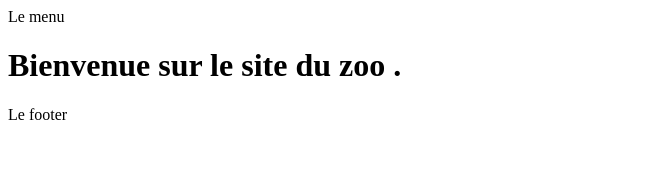
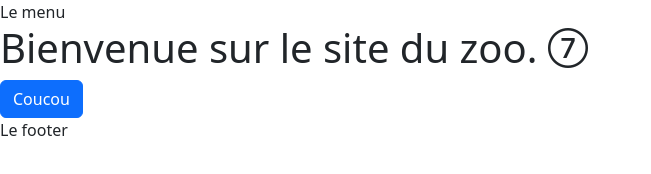
Before and after one commit to sophiedannery/Arcadia-V6--juste-pour-s-y-remettre-, a website with bundled scripts: page index.html in a window 1280 px wide. Shown: the whole page, without its empty margins (0-651 px from the left). Built offline with nearby package versions, Linux system fonts and the light colour scheme; files whose address does not match are found by name.

Commit message:
Install Bootstrap

```diff
--- a/index.html
+++ b/index.html
@@ -3,6 +3,10 @@
 <head>
     <meta charset="UTF-8">
     <meta name="viewport" content="width=device-width, initial-scale=1.0">
+
+    <link rel="stylesheet" href="node_modules/bootstrap/dist/css/bootstrap.min.css">
+    <link rel="stylesheet" href="node_modules/bootstrap-icons/font/bootstrap-icons.css">
+
     <title>Document</title>
 </head>
 <body>
@@ -18,6 +22,7 @@
     <footer>Le footer</footer>
 
     <script type="module" src="Router/router.js"></script>
+    <script src="node_modules/bootstrap/dist/js/bootstrap.bundle.min.js"></script>
 
 </body>
 </html>
--- /dev/null
+++ b/package.json
@@ -0,0 +1,6 @@
+{
+  "dependencies": {
+    "bootstrap": "^5.3.3",
+    "bootstrap-icons": "^1.11.3"
+  }
+}
--- a/pages/home.html
+++ b/pages/home.html
@@ -1 +1,2 @@
-<h1>Bienvenue sur le site du zoo .</h1>
+<h1>Bienvenue sur le site du zoo. <i class="bi bi-7-circle"></i></h1>
+<button class="btn btn-primary">Coucou</button>
```
Also changed, not shown: 2 other files.
